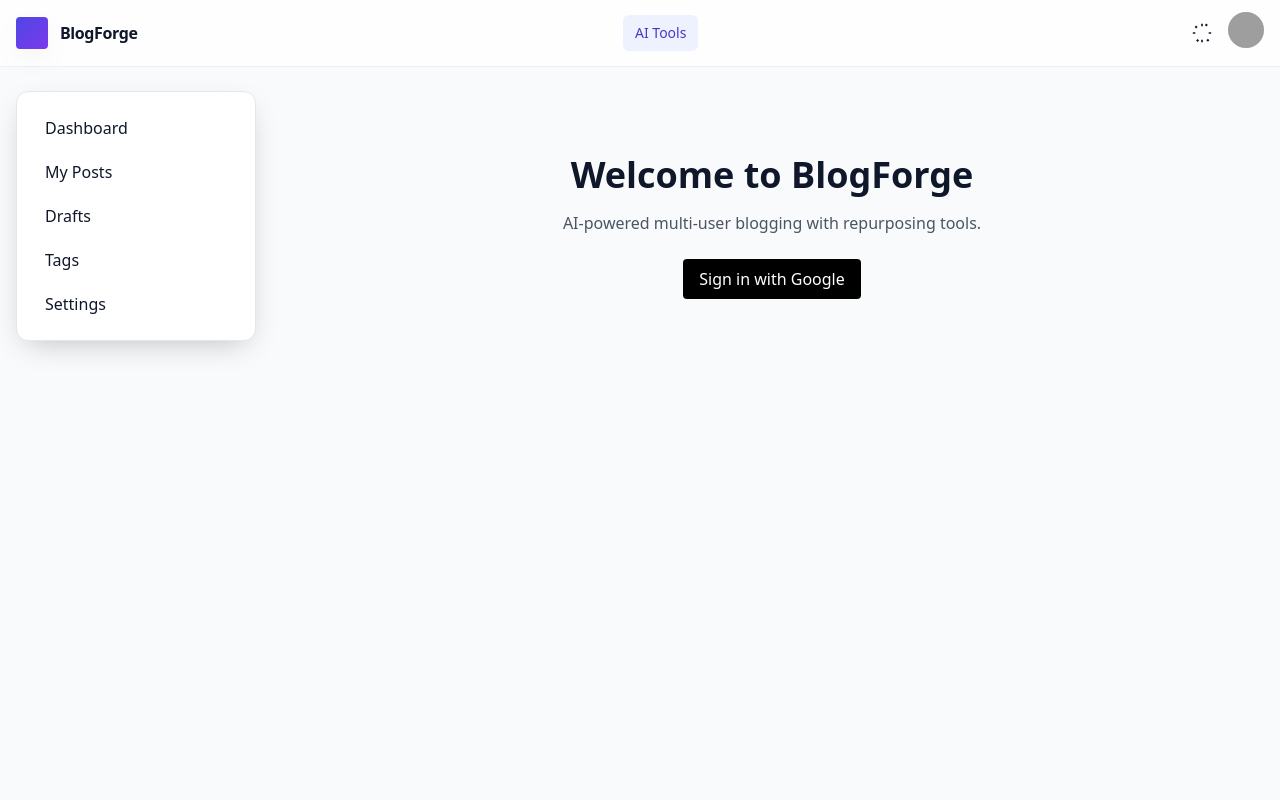
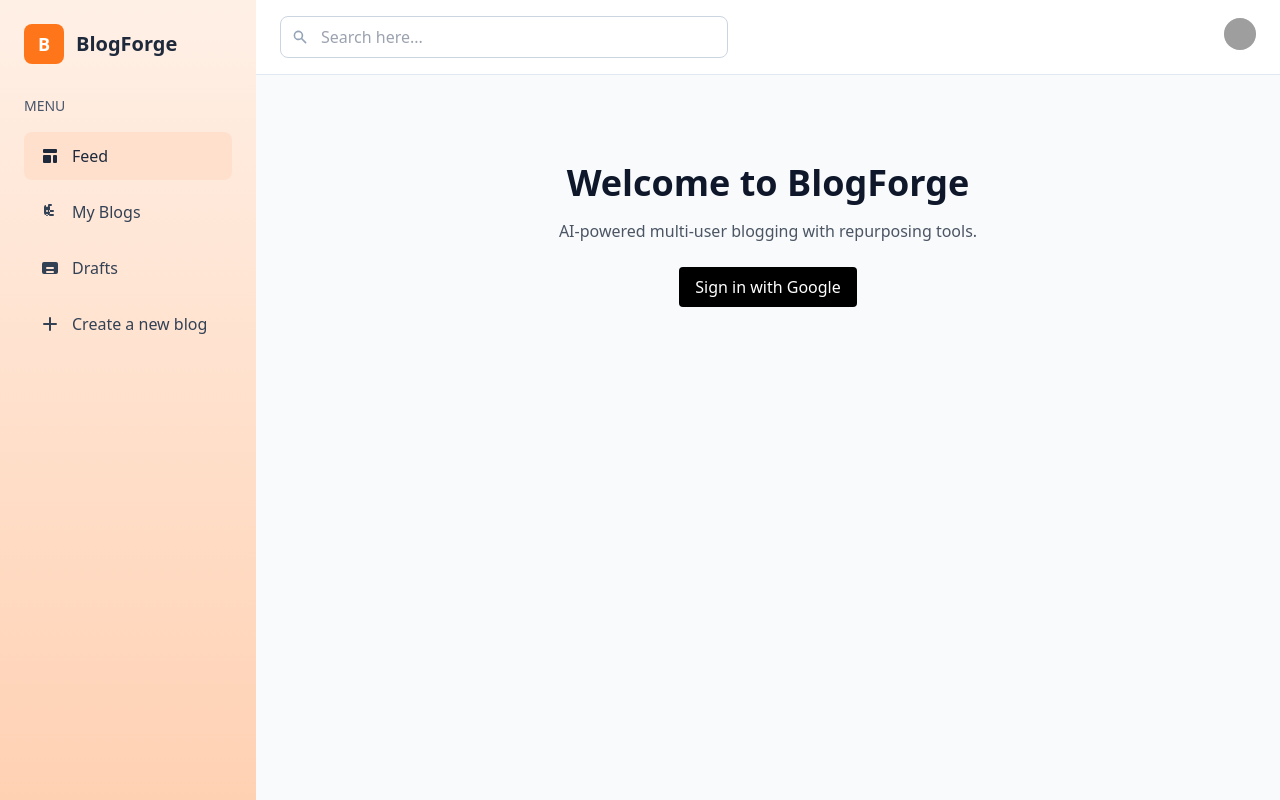
Before and after one commit to team-codebug/blogforge-app, a Flask app: page / in a window 1280 px wide. Run offline with Flask 3, Linux system fonts and the light colour scheme; style sheets or scripts are compiled from the project's sources; grey boxes are pictures that could not be loaded.

Commit message:
feat(ui): redesign interface with Focotech-inspired layout and navigation
- Update Tailwind config with peach-orange color palette and gradients
- Redesign layout with left sidebar featuring peach gradient background
- Add modern navigation with orange "B" logo and clean typography
- Implement top navbar with search bar and profile dropdown only
- Update sidebar navigation menu:
  * Feed (dashboard)
  * My Blogs (posts list)
  * Drafts (drafts filter)
  * Create a new blog (new post creation)
- Remove premium banner and extra action icons for cleaner interface
- Maintain all existing functionality (OAuth, CRUD, AI features)
- Preserve responsive design and dark mode support
- Update CSS build with new color scheme and components

```diff
--- a/app/__init__.py
+++ b/app/__init__.py
@@ -25,6 +25,7 @@ def create_app(config_name: str | None = None) -> Flask:
 	db.init_app(app)
 	migrate.init_app(app, db)
 	login_manager.init_app(app)
+	login_manager.login_view = 'auth.login'
 	csrf_protect.init_app(app)
 	limiter.init_app(app)
 	oauth.init_app(app)
--- a/app/config.py
+++ b/app/config.py
@@ -18,9 +18,9 @@ class BaseConfig:
 	RATELIMIT_STORAGE_URI = os.getenv('RATELIMIT_STORAGE_URI', 'memory://')
 
 	# OAuth
-	OAUTH_GOOGLE_CLIENT_ID = os.getenv('OAUTH_GOOGLE_CLIENT_ID', '46092829859-01tg5g8abk3i1gc09g8a99jkfpqqd6ck.apps.googleusercontent.com')
-	OAUTH_GOOGLE_CLIENT_SECRET = os.getenv('OAUTH_GOOGLE_CLIENT_SECRET', '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')
-	OAUTH_GOOGLE_REDIRECT_URI = os.getenv('OAUTH_GOOGLE_REDIRECT_URI', 'http://localhost:5000/auth/google/callback')
+	OAUTH_GOOGLE_CLIENT_ID = os.getenv('OAUTH_GOOGLE_CLIENT_ID', '963038780537-g6ho6e1u4dfsa9avuhds4ha9f6qo5emv.apps.googleusercontent.com')
+	OAUTH_GOOGLE_CLIENT_SECRET = os.getenv('OAUTH_GOOGLE_CLIENT_SECRET', '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')
+	OAUTH_GOOGLE_REDIRECT_URI = os.getenv('OAUTH_GOOGLE_REDIRECT_URI', 'http://127.0.0.1:5000/auth/google/callback')
 
 	# AI Providers
 	AI_PROVIDER = os.getenv('AI_PROVIDER', 'openai')  # or 'gemini'
--- a/app/templates/layout.html
+++ b/app/templates/layout.html
@@ -15,75 +15,82 @@
 		})();
 	</script>
 </head>
-<body class='h-full bg-slate-50 text-slate-900 dark:bg-slate-950 dark:text-slate-100'>
-	<div class='min-h-full'>
-		<!-- Top Navbar -->
-		<header class='sticky top-0 z-40 border-b border-slate-200/60 dark:border-slate-800/60 bg-white/80 dark:bg-slate-900/70 backdrop-blur'>
-			<div class='max-w-7xl mx-auto px-4 py-3 flex items-center justify-between'>
-				<div class='flex items-center gap-3'>
-					<div class='h-8 w-8 rounded bg-gradient-to-br from-indigo-600 to-purple-600 shadow-soft'></div>
-					<a href='{{ url_for('main.index') }}' class='font-semibold tracking-tight'>BlogForge</a>
+<body class='h-full bg-white text-slate-900'>
+	<div class='min-h-full flex'>
+		<!-- Left Sidebar with Peach Gradient -->
+		<aside class='w-64 bg-peach-gradient min-h-screen p-6 flex flex-col'>
+			<!-- Logo -->
+			<div class='flex items-center gap-3 mb-8'>
+				<div class='h-10 w-10 bg-orange-500 rounded-lg flex items-center justify-center'>
+					<span class='text-white font-bold text-lg'>B</span>
 				</div>
-				<nav class='hidden md:flex items-center gap-2'>
-					<div class='relative group'>
-						<button class='px-3 py-2 rounded-md text-sm bg-indigo-50 text-indigo-700 dark:bg-indigo-950/40 dark:text-indigo-200 hover:bg-indigo-100 dark:hover:bg-indigo-900/50 transition'>AI Tools</button>
-						<div class='absolute right-0 mt-2 w-56 rounded-md border border-slate-200 dark:border-slate-800 bg-white dark:bg-slate-900 shadow-soft opacity-0 group-hover:opacity-100 pointer-events-none group-hover:pointer-events-auto transition'>
-							<a href='{{ url_for('posts.list_posts') }}' class='block px-4 py-2 hover:bg-slate-50 dark:hover:bg-slate-800'>✨ Repurpose</a>
-							<a href='{{ url_for('posts.list_posts') }}' class='block px-4 py-2 hover:bg-slate-50 dark:hover:bg-slate-800'>🧠 Summarize</a>
-							<a href='{{ url_for('posts.list_posts') }}' class='block px-4 py-2 hover:bg-slate-50 dark:hover:bg-slate-800'>🏷️ Generate Tags</a>
+				<span class='text-slate-800 font-bold text-xl'>BlogForge</span>
+			</div>
+
+			<!-- Navigation Menu -->
+			<nav class='flex-1'>
+				<div class='text-slate-600 text-sm font-medium mb-4'>MENU</div>
+				<div class='space-y-2'>
+					<a href='{{ url_for('main.dashboard') }}' class='flex items-center gap-3 px-4 py-3 rounded-lg bg-peach-200 text-slate-800 font-medium transition-colors'>
+						<svg class='w-5 h-5' fill='currentColor' viewBox='0 0 20 20'><path d='M3 4a1 1 0 011-1h12a1 1 0 011 1v2a1 1 0 01-1 1H4a1 1 0 01-1-1V4zM3 10a1 1 0 011-1h6a1 1 0 011 1v6a1 1 0 01-1 1H4a1 1 0 01-1-1v-6zM14 9a1 1 0 00-1 1v6a1 1 0 001 1h2a1 1 0 001-1v-6a1 1 0 00-1-1h-2z'/></svg>
+						Feed
+					</a>
+					<a href='{{ url_for('posts.list_posts') }}' class='flex items-center gap-3 px-4 py-3 rounded-lg text-slate-700 hover:bg-peach-200 transition-colors'>
+						<svg class='w-5 h-5' fill='currentColor' viewBox='0 0 20 20'><path d='M9 2a1 1 0 000 2h2a1 1 0 100-2H9z'/><path fill-rule='evenodd' d='M4 5a2 2 0 012-2v1a1 1 0 102 0V3a2 2 0 012 2v6a2 2 0 01-2 2H6a2 2 0 01-2-2V5zm3 3a1 1 0 000 2h.01a1 1 0 100-2H7zm3 0a1 1 0 000 2h3a1 1 0 100-2h-3zm-3 4a1 1 0 100 2h.01a1 1 0 100-2H7zm3 0a1 1 0 100 2h3a1 1 0 100-2h-3z' clip-rule='evenodd'/></svg>
+						My Blogs
+					</a>
+					<a href='{{ url_for('posts.list_posts') }}?filter=drafts' class='flex items-center gap-3 px-4 py-3 rounded-lg text-slate-700 hover:bg-peach-200 transition-colors'>
+						<svg class='w-5 h-5' fill='currentColor' viewBox='0 0 20 20'><path fill-rule='evenodd' d='M4 4a2 2 0 00-2 2v8a2 2 0 002 2h12a2 2 0 002-2V6a2 2 0 00-2-2H4zm2 6a1 1 0 011-1h6a1 1 0 110 2H7a1 1 0 01-1-1zm1 3a1 1 0 100 2h6a1 1 0 100-2H7z' clip-rule='evenodd'/></svg>
+						Drafts
+					</a>
+					<a href='{{ url_for('posts.new_post') }}' class='flex items-center gap-3 px-4 py-3 rounded-lg text-slate-700 hover:bg-peach-200 transition-colors'>
+						<svg class='w-5 h-5' fill='currentColor' viewBox='0 0 20 20'><path fill-rule='evenodd' d='M10 3a1 1 0 011 1v5h5a1 1 0 110 2h-5v5a1 1 0 11-2 0v-5H4a1 1 0 110-2h5V4a1 1 0 011-1z' clip-rule='evenodd'/></svg>
+						Create a new blog
+					</a>
+				</div>
+			</nav>
+
+		</aside>
+
+		<!-- Main Content Area -->
+		<div class='flex-1 flex flex-col'>
+			<!-- Top Navigation Bar -->
+			<header class='bg-white border-b border-slate-200 px-6 py-4'>
+				<div class='flex items-center justify-between'>
+					<!-- Search Bar -->
+					<div class='flex-1 max-w-md'>
+						<div class='relative'>
+							<input type='text' placeholder='Search here...' class='w-full pl-10 pr-4 py-2 border border-slate-300 rounded-lg focus:ring-2 focus:ring-orange-500 focus:border-orange-500'>
+							<svg class='absolute left-3 top-1/2 transform -translate-y-1/2 w-4 h-4 text-slate-400' fill='currentColor' viewBox='0 0 20 20'><path fill-rule='evenodd' d='M8 4a4 4 0 100 8 4 4 0 000-8zM2 8a6 6 0 1110.89 3.476l4.817 4.817a1 1 0 01-1.414 1.414l-4.816-4.816A6 6 0 012 8z' clip-rule='evenodd'/></svg>
 						</div>
 					</div>
-				</nav>
-				<div class='flex items-center gap-2'>
-					<button id='themeToggle' class='px-2 py-2 rounded-md hover:bg-slate-100 dark:hover:bg-slate-800 transition' title='Toggle theme'>
-						<svg class='h-5 w-5 hidden dark:block' viewBox='0 0 24 24' fill='currentColor'><path d='M21.64 13.64A9 9 0 1 1 10.36 2.36 7 7 0 1 0 21.64 13.64z'/></svg>
-						<svg class='h-5 w-5 dark:hidden' viewBox='0 0 24 24' fill='currentColor'><path d='M6.76 4.84l-1.8-1.79L3.17 4.84l1.79 1.79 1.8-1.79zM1 13h3v-2H1v2zm10 10h2v-3h-2v3zm9.83-2.17l-1.79-1.79-1.8 1.79 1.8 1.79 1.79-1.79zM20 11v2h3v-2h-3zM6.76 19.16l-1.8 1.79 1.8 1.79 1.79-1.79-1.79-1.79zM13 1h-2v3h2V1zm4.24 3.05l1.79-1.79-1.79-1.79-1.79 1.79 1.79 1.79z'/></svg>
-					</button>
+
+					<!-- Profile Icon -->
 					<div class='relative'>
-						<button class='h-9 w-9 rounded-full bg-slate-200 dark:bg-slate-700 overflow-hidden ring-2 ring-transparent hover:ring-purple-600 transition'>
+						<button class='w-8 h-8 rounded-full bg-slate-200 overflow-hidden ring-2 ring-transparent hover:ring-orange-500 transition'>
 							<img alt='avatar' src='https://www.gravatar.com/avatar?d=mp&s=80' class='h-full w-full object-cover'>
 						</button>
-						<div class='absolute right-0 mt-2 w-48 rounded-md border border-slate-200 dark:border-slate-800 bg-white dark:bg-slate-900 shadow-soft hidden' id='userMenu'>
-							<a href='{{ url_for('main.dashboard') }}' class='block px-4 py-2 hover:bg-slate-50 dark:hover:bg-slate-800'>Profile</a>
+						<div class='absolute right-0 mt-2 w-48 rounded-md border border-slate-200 bg-white shadow-soft hidden' id='userMenu'>
+							<a href='{{ url_for('main.dashboard') }}' class='block px-4 py-2 hover:bg-slate-50'>Profile</a>
 							<form method='post' action='{{ url_for('auth.logout') }}'>
-								<button class='w-full text-left px-4 py-2 hover:bg-slate-50 dark:hover:bg-slate-800'>Logout</button>
+								<button class='w-full text-left px-4 py-2 hover:bg-slate-50'>Logout</button>
 							</form>
 						</div>
 					</div>
 				</div>
-			</div>
-		</header>
+			</header>
 
-		<div class='max-w-7xl mx-auto px-4 py-6 grid grid-cols-1 md:grid-cols-[240px,1fr] gap-6'>
-			<!-- Sidebar -->
-			<aside class='md:sticky md:top-16 h-max p-4 rounded-xl border border-slate-200 dark:border-slate-800 bg-white dark:bg-slate-900 shadow-soft'>
-				<nav class='space-y-1'>
-					<a href='{{ url_for('main.dashboard') }}' class='flex items-center gap-2 px-3 py-2 rounded-md hover:bg-slate-50 dark:hover:bg-slate-800 transition'>Dashboard</a>
-					<a href='{{ url_for('posts.list_posts') }}' class='flex items-center gap-2 px-3 py-2 rounded-md hover:bg-slate-50 dark:hover:bg-slate-800 transition'>My Posts</a>
-					<a href='{{ url_for('posts.list_posts') }}?filter=drafts' class='flex items-center gap-2 px-3 py-2 rounded-md hover:bg-slate-50 dark:hover:bg-slate-800 transition'>Drafts</a>
-					<a href='#' class='flex items-center gap-2 px-3 py-2 rounded-md hover:bg-slate-50 dark:hover:bg-slate-800 transition'>Tags</a>
-					<a href='#' class='flex items-center gap-2 px-3 py-2 rounded-md hover:bg-slate-50 dark:hover:bg-slate-800 transition'>Settings</a>
-				</nav>
-			</aside>
-
-			<!-- Main content -->
-			<main class='min-h-[60vh]'>
+			<!-- Main Content -->
+			<main class='flex-1 p-6 bg-slate-50'>
 				{% block content %}{% endblock %}
 			</main>
 		</div>
 	</div>
 
 	<script>
-		// Theme toggle
-		document.getElementById('themeToggle')?.addEventListener('click', function () {
-			const root = document.documentElement;
-			const nowDark = !root.classList.contains('dark');
-			root.classList.toggle('dark', nowDark);
-			try { localStorage.setItem('theme', nowDark ? 'dark' : 'light'); } catch (e) {}
-		});
 		// User menu toggle
 		(function(){
-			const btn = document.querySelector('header button.h-9.w-9');
+			const btn = document.querySelector('header button.w-8.h-8');
 			const menu = document.getElementById('userMenu');
 			if (!btn || !menu) return;
 			btn.addEventListener('click', function(){
```
Also changed, not shown: app/auth/routes.py (+11 -5 lines), app/models.py (+16 -0 lines), tailwind.config.js (+32 -9 lines).
